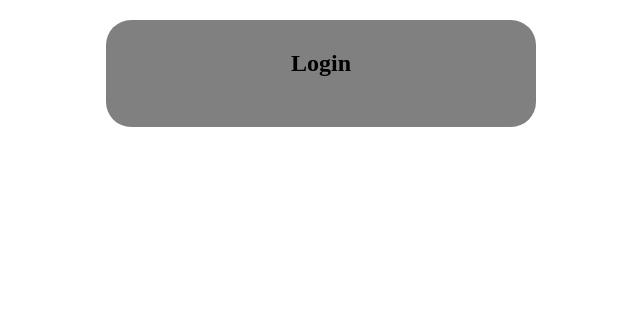
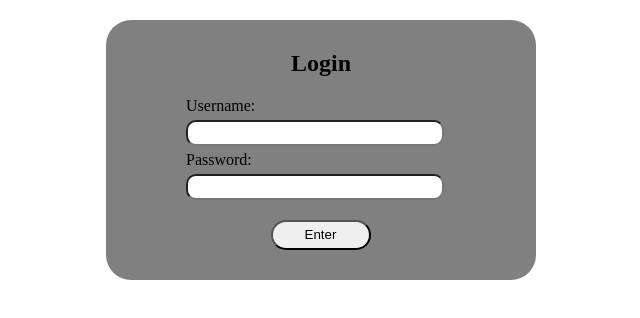
Before and after one commit to AlbertoDeTeresaChaves/AlbertoDAM2, a plain HTML site: page index.html in a window 1280 px wide. Shown: the whole page, without its empty margins (319-959 px from the left). Drawn offline with Linux system fonts and the light colour scheme.

Commit message:
Creacion del Form con un poco de CSS

```diff
--- a/css/style.css
+++ b/css/style.css
@@ -8,3 +8,24 @@
     padding-bottom: 30px;
     padding-top: 10px;
 }
+
+.container_form{
+    margin-left: 40px;
+}
+
+.texto{
+    width: 250px;
+    height: 20px;
+    border-radius: 10px;
+    margin-top: 5px;
+    margin-bottom: 5px;
+}
+
+.button_login{
+    margin-top: 15px;
+    width: 100px;
+    height: 30px;
+    border-radius: 25px;
+    margin-left: 45%;
+    transform: translateX(-55%);
+}
--- a/index.html
+++ b/index.html
@@ -7,9 +7,18 @@
     <title>Document</title>
 </head>
 <body>
+
     <div class="container">
         <h2 style="text-align: center;">Login</h2>
-
+        <div class="container_form">
+            <form class="formulario">
+                <label>Username:</label><br>
+                <input class="texto" type="text" name="username" id="username"><br>
+                <label>Password:</label><br>
+                <input class="texto" type="password" name="password" id="password"><br>
+                <input class="button_login" type="submit" value="Enter">
+            </form>
+        </div>
     </div>
 </body>
 </html>
```
